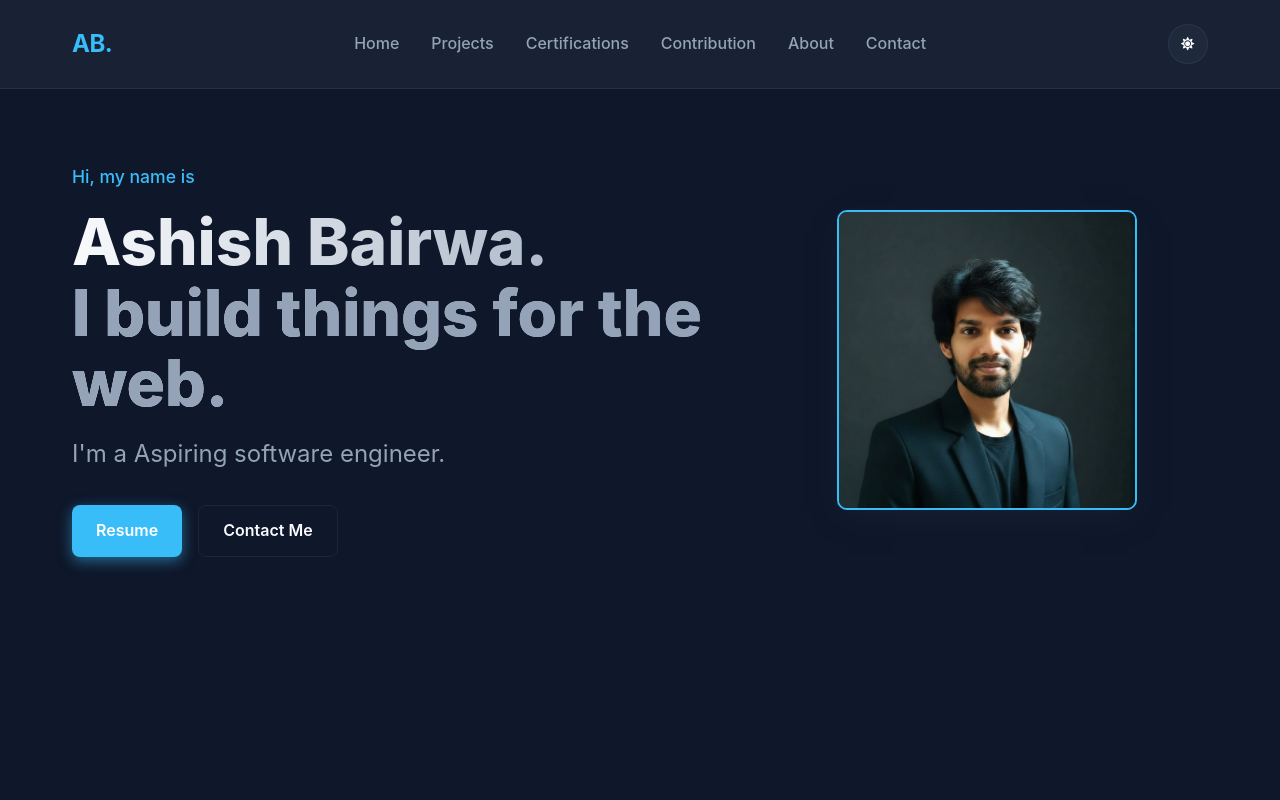
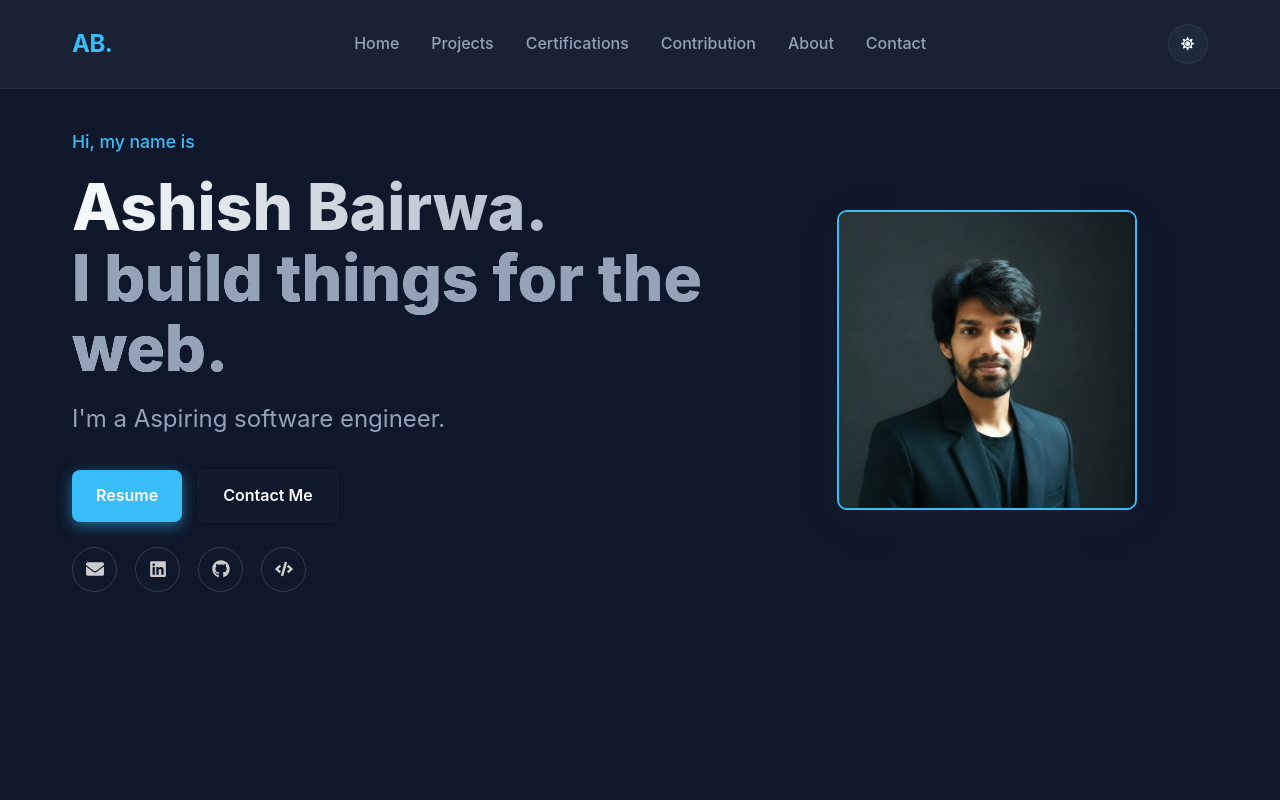
Before and after one commit to ashishb20/Portfolio, a React (Vite) app in the folder Portfolio/: page / in a window 1280 px wide. Shown: the top 800 px of the page. Built offline with nearby package versions, Linux system fonts and the light colour scheme.

Commit message:
Social strip added

```diff
--- a/Portfolio/index.html
+++ b/Portfolio/index.html
@@ -5,7 +5,7 @@
     <link rel="icon" type="image/svg+xml" href="/vite.svg" />
     <meta name="viewport" content="width=device-width, initial-scale=1.0" />
     <title>Ashish Bairwa | Portfolio</title>
-    <link rel="icon" type="image/png" href="/portfolio/public/ashishP.png" />
+    <link rel="icon" type="image/png" href="/ashishP.png" />
   </head>
   <body>
     <div id="root"></div>
--- a/Portfolio/src/App.css
+++ b/Portfolio/src/App.css
@@ -197,3 +197,18 @@
         justify-content: center;
     }
 }
+
+/* Certifications Section Responsive */
+@media (max-width: 600px) {
+  #certifications > div {
+    grid-template-columns: 1fr !important;
+  }
+}
+
+/* Contact Section Responsive */
+@media (max-width: 768px) {
+  #contact > div {
+    grid-template-columns: 1fr !important;
+    gap: 2rem !important;
+  }
+}
--- a/Portfolio/src/components/About.jsx
+++ b/Portfolio/src/components/About.jsx
@@ -27,7 +27,7 @@ const About = () => {
                         Currently I'm learning backend development and exploring the world of <strong>Node.js</strong> and <strong>Express.js</strong>. I'm also diving into <strong>Data Structures & Algorithms</strong> to strengthen my problem-solving skills. My goal is to become a proficient full-stack developer and contribute to impactful projects.
                     </p>
 
-                    <h3 style={{ fontSize: '1.2rem', color: 'var(--text-primary)', marginBottom: '0.8rem' }}>Education & Courses</h3>
+                    {/* <h3 style={{ fontSize: '1.2rem', color: 'var(--text-primary)', marginBottom: '0.8rem' }}>Education & Courses</h3>
                     <ul style={{ listStyle: 'none', padding: 0, display: 'grid', gridTemplateColumns: 'repeat(auto-fit, minmax(200px, 1fr))', gap: '0.8rem' }}>
                         {[
                             'BS Mathematics and Scientific Computing( IIT Kanpur )',
@@ -41,7 +41,7 @@ const About = () => {
                                 <span style={{ color: 'var(--primary-color)' }}>▹</span> {item}
                             </li>
                         ))}
-                    </ul>
+                    </ul> */}
                 </div>
             </div>
 
--- a/Portfolio/src/components/Certifications.jsx
+++ b/Portfolio/src/components/Certifications.jsx
@@ -6,7 +6,7 @@ import { FaRobot, FaTools, FaLaptopCode, FaDatabase } from "react-icons/fa";
 const CertificationCard = ({ title, category, description, icon }) => {
     return (
         <motion.div
-            variations={{
+            variants={{
                 hidden: { opacity: 0, y: 20 },
                 visible: { opacity: 1, y: 0 },
             }}
@@ -126,13 +126,6 @@ const Certifications = () => {
                     <CertificationCard key={index} {...cert} />
                 ))}
             </motion.div>
-            <style jsx>{`
-               @media (max-width: 600px) {
-                  #certifications > div {
-                      grid-template-columns : 1fr !important;
-                  }
-              }
-            `}</style>
         </section>
     );
 };
--- a/Portfolio/src/components/Contact.jsx
+++ b/Portfolio/src/components/Contact.jsx
@@ -224,15 +224,6 @@ const Contact = () => {
                     </button>
                 </motion.form>
             </div>
-            {/* Responsive styles for Contact section */}
-            <style jsx>{`
-        @media (max-width: 768px) {
-            #contact > div {
-                grid-template-columns: 1fr !important;
-                gap: 2rem !important;
-            }
-        }
-      `}</style>
         </section>
     );
 };
--- a/Portfolio/src/components/Hero.jsx
+++ b/Portfolio/src/components/Hero.jsx
@@ -1,6 +1,7 @@
 import React from 'react';
 // eslint-disable-next-line no-unused-vars
 import { motion } from 'framer-motion';
+import SocialStrip from './SocialStrip';
 
 const Hero = () => {
     return (
@@ -50,6 +51,7 @@ const Hero = () => {
                         <a href="/resume.pdf" target="_blank" className="btn btn-primary">Resume</a>
                         <a href="#contact" className="btn btn-outline">Contact Me</a>
                     </motion.div>
+                    <SocialStrip />
                 </div>
 
                 {/* Profile Picture Placeholder */}
--- /dev/null
+++ b/Portfolio/src/components/SocialStrip.jsx
@@ -0,0 +1,14 @@
+import { FaGithub, FaLinkedin, FaEnvelope, FaCode } from 'react-icons/fa';
+
+const SocialStrip = () => {
+    return (
+        <div className="social-strip">
+            <a href="mailto:ashish.jdh2020muk@email.com" target="_blank" rel="noopener noreferrer"><FaEnvelope /></a>
+            <a href="https://www.linkedin.com/in/ashish-bairwa20/" target="_blank" rel="noopener noreferrer"><FaLinkedin /></a>
+            <a href="https://github.com/ashishb20" target="_blank" rel="noopener noreferrer"><FaGithub /></a>
+            <a href="https://leetcode.com/u/ashish_bairwa/" target="_blank" rel="noopener noreferrer"><FaCode /></a>
+        </div>
+    )
+}
+
+export default SocialStrip;
--- a/Portfolio/src/index.css
+++ b/Portfolio/src/index.css
@@ -106,3 +106,36 @@ button {
   align-items: center;
   justify-content: center;
 }
+
+
+.social-strip {
+  margin-top: 25px;
+  display: flex;
+  gap: 18px;
+  justify-content: flex-start; /* or center */
+}
+
+.social-strip a {
+  width: 45px;
+  height: 45px;
+  border-radius: 50%;
+  border: 1px solid rgba(255, 255, 255, 0.15);
+
+  display: flex;
+  align-items: center;
+  justify-content: center;
+
+  color: #ccc;
+  font-size: 18px;
+
+  transition: all 0.3s ease;
+  background: transparent;
+}
+
+/* Hover effect like your UI */
+.social-strip a:hover {
+  color: #4da3ff;
+  border-color: #4da3ff;
+  box-shadow: 0 0 12px rgba(77, 163, 255, 0.6);
+  transform: translateY(-2px);
+}
```
Also changed, not shown: Portfolio/src/App.jsx (+4 -3 lines).
